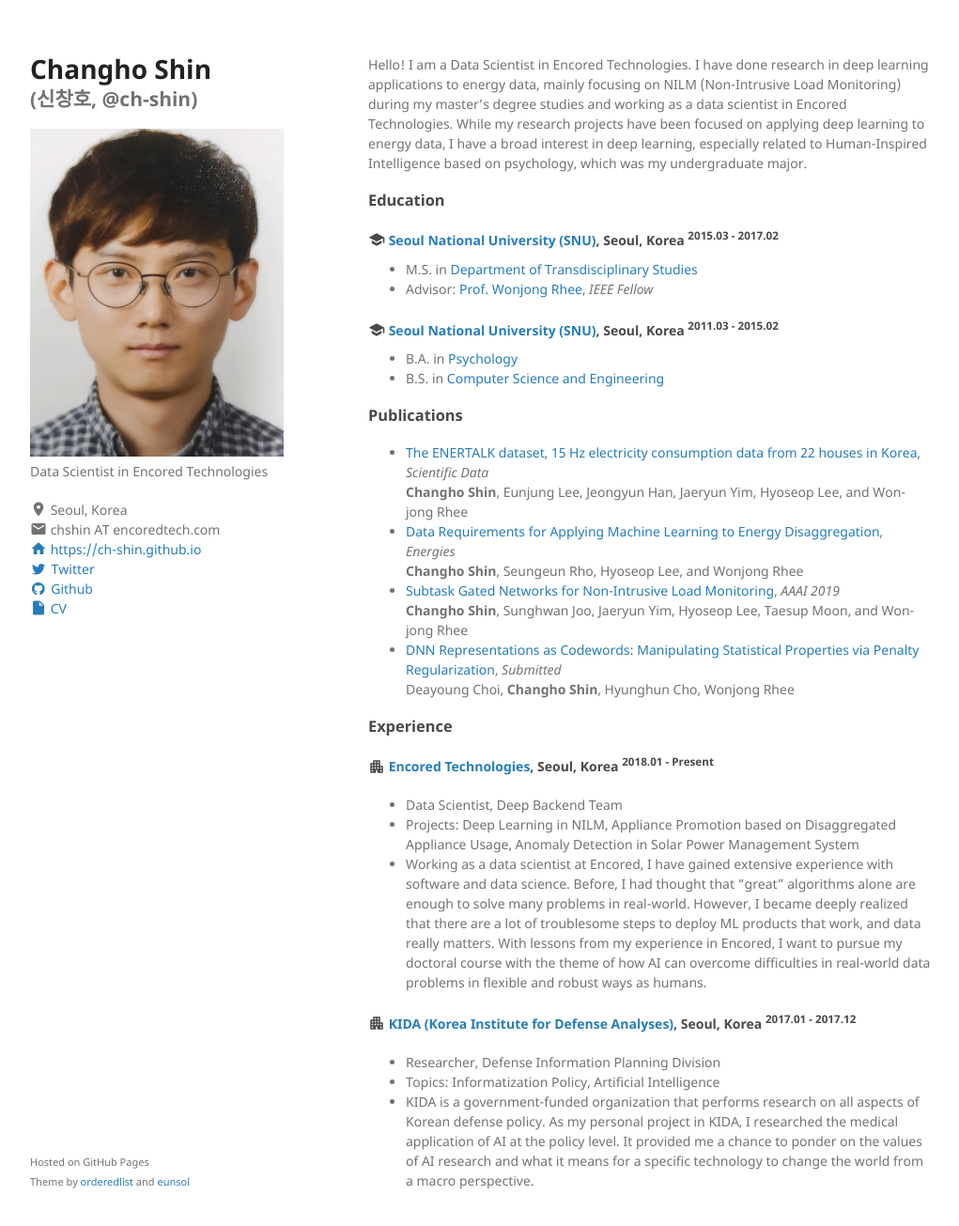
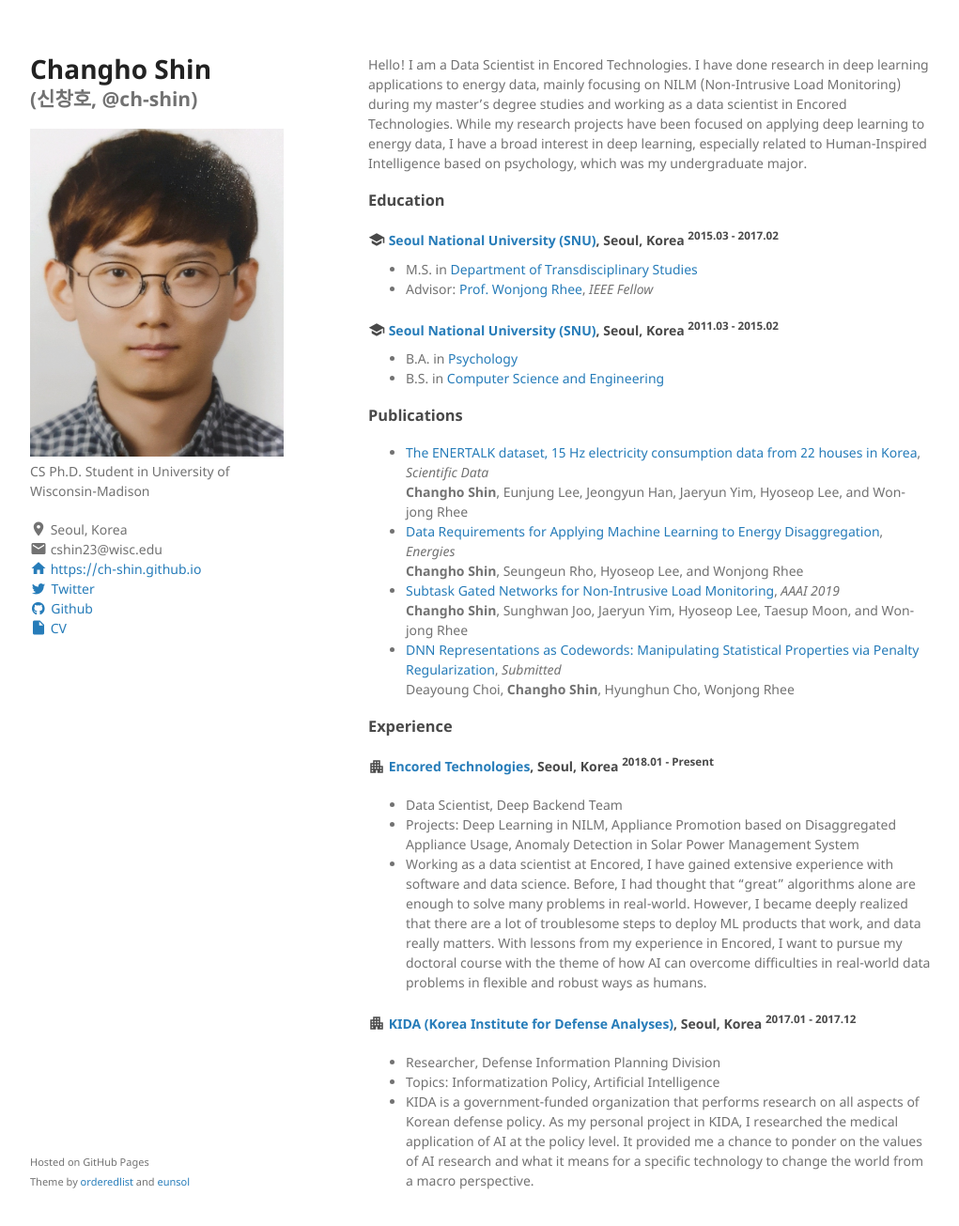
Before and after one commit to ch-shin/ch-shin.github.io, a Jekyll site: the page built from index.md, in a window 1280 px wide and 1337 px high. Shown: the top 1305 px of the window at 94% size, without its empty margins (128-1149 px from the left). Built offline with Jekyll 4.4.1, drawn with Linux system fonts in a browser that asks for light colours.

Commit message:
Update affiliation and CV

```diff
--- a/_config.yml
+++ b/_config.yml
@@ -1,10 +1,10 @@
 title: Changho Shin
 subtitle: (신창호, @ch-shin)
 face: /assets/img/chshin.jpeg
-description: Data Scientist in Encored Technologies
+description: CS Ph.D. Student in University of Wisconsin-Madison
 location: Seoul, Korea
-email: chshin AT encoredtech.com
-cv: https://drive.google.com/file/d/1sWthytb2Y4iT7qFkdJm_5-V_E_pRPGwh/view?usp=sharing
+email: cshin23@wisc.edu
+cv: https://drive.google.com/file/d/1et8i96GcZnVoxhLjYneWd23yBCfvQOGl/view?usp=sharing
 homepage: https://ch-shin.github.io
 github: https://github.com/ch-shin
 twitter: https://twitter.com/chshin1258
```
